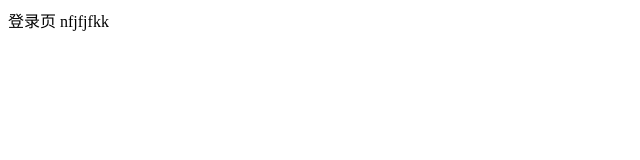
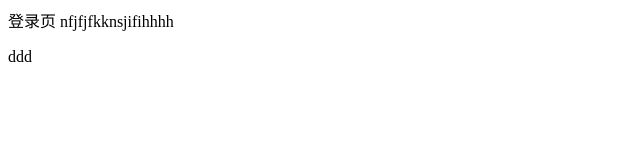
Before and after one commit to t15-jn/progrct_01, a plain HTML site: page login.html in a window 1280 px wide. Shown: the whole page, without its empty margins (0-640 px from the left). Drawn offline with Linux system fonts and the light colour scheme.

Commit message:
wwhehriri

```diff
--- a/login.html
+++ b/login.html
@@ -8,6 +8,7 @@
 </head>
 <body>
   登录页
-  nfjfjfkk
+  nfjfjfkknsjifihhhh
+  <p>ddd</p>
 </body>
 </html>
```
